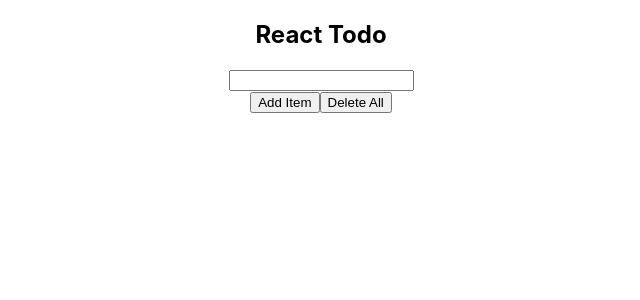
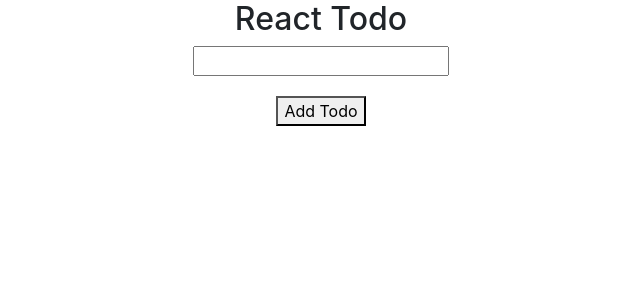
Before and after one commit to Huzaifa-Khan-Official/react-todo, a React (Create React App) app: page / in a window 1280 px wide. Shown: the top 300 px of the page, without its empty margins (319-959 px from the left). Built offline with nearby package versions, Linux system fonts and the light colour scheme.

Commit message:
still working

```diff
--- a/package.json
+++ b/package.json
@@ -7,9 +7,12 @@
     "@testing-library/react": "^13.4.0",
     "@testing-library/user-event": "^13.5.0",
     "antd": "^5.12.6",
+    "bootstrap": "^5.3.2",
     "react": "^18.2.0",
+    "react-bootstrap": "^2.9.2",
     "react-dom": "^18.2.0",
     "react-scripts": "5.0.1",
+    "sweetalert2": "^11.10.2",
     "web-vitals": "^2.1.4"
   },
   "scripts": {
--- a/public/index.html
+++ b/public/index.html
@@ -1,43 +1,25 @@
 <!DOCTYPE html>
 <html lang="en">
+
 <head>
   <meta charset="utf-8" />
   <link rel="icon" href="%PUBLIC_URL%/favicon.ico" />
   <meta name="viewport" content="width=device-width, initial-scale=1" />
   <meta name="theme-color" content="#000000" />
-    <meta
-      name="description"
-      content="Web site created using create-react-app"
-    />
+  <meta name="description" content="Web site created using create-react-app" />
   <link rel="apple-touch-icon" href="%PUBLIC_URL%/logo192.png" />
-    <!--
-      manifest.json provides metadata used when your web app is installed on a
-      user's mobile device or desktop. See https://developers.google.com/web/fundamentals/web-app-manifest/
-    -->
+  <link rel="stylesheet" href="https://cdn.jsdelivr.net/npm/bootstrap@5.3.2/dist/css/bootstrap.min.css">
+
   <link rel="manifest" href="%PUBLIC_URL%/manifest.json" />
-    <!--
-      Notice the use of %PUBLIC_URL% in the tags above.
-      It will be replaced with the URL of the `public` folder during the build.
-      Only files inside the `public` folder can be referenced from the HTML.
 
-      Unlike "/favicon.ico" or "favicon.ico", "%PUBLIC_URL%/favicon.ico" will
-      work correctly both with client-side routing and a non-root public URL.
-      Learn how to configure a non-root public URL by running `npm run build`.
-    -->
   <title>React App</title>
 </head>
+
 <body>
   <noscript>You need to enable JavaScript to run this app.</noscript>
   <div id="root"></div>
-    <!--
-      This HTML file is a template.
-      If you open it directly in the browser, you will see an empty page.
 
-      You can add webfonts, meta tags, or analytics to this file.
-      The build step will place the bundled scripts into the <body> tag.
+  <script src="https://cdn.jsdelivr.net/npm/bootstrap@5.3.2/dist/js/bootstrap.bundle.min.js"></script>
+</body>
 
-      To begin the development, run `npm start` or `yarn start`.
-      To create a production bundle, use `npm run build` or `yarn build`.
-    -->
-  </body>
 </html>
--- a/src/App.css
+++ b/src/App.css
@@ -5,6 +5,14 @@
 .App-logo {
   height: 40vmin;
   pointer-events: none;
+}
+
+.btnsDiv {
+  margin: 20px 0;
+  display: flex;
+  justify-content: center;
+  align-items: center;
+  gap: 10px;
 }
 
 @media (prefers-reduced-motion: no-preference) {
--- a/src/App.jsx
+++ b/src/App.jsx
@@ -1,5 +1,6 @@
 import { useState } from 'react';
 import './App.css';
+import Swal from 'sweetalert2'
 
 function App() {
   const [todos, setTodos] = useState([]);
@@ -7,16 +8,36 @@ function App() {
   const [editIndex, setEditIndex] = useState(null);
 
   const addTodo = () => {
-    if (editIndex !== null) {
-      const updatedTodos = [...todos];
-      updatedTodos[editIndex] = value;
-      setTodos(updatedTodos);
-      setEditIndex(null);
+    if (value !== "") {
+
+      if (editIndex !== null) {
+        const updateTodos = [...todos];
+        updateTodos[editIndex] = value;
+        setTodos(updateTodos);
+        setEditIndex(null);
+      } else {
+        setTodos([...todos, value]);
+      }
+
+      setValue("");
+
     } else {
-      setTodos([...todos, value]);
+      Swal.fire({
+        icon: "error",
+        title: "Oops...",
+        text: "Something went wrong!",
+      });
+
+      // Swal.fire({
+      //   icon: "error",
+      //   title: "Oops",
+
+      // })
+
+      // alert("please write something")
     }
 
-    setValue("");
+
   };
 
   const handleKeyPress = (e) => {
@@ -35,7 +56,7 @@ function App() {
   const editTodo = (index) => {
     setEditIndex(index);
     setValue(todos[index]);
-  };
+  }
 
   return (
     <div className="App">
@@ -45,19 +66,23 @@ function App() {
           type="text"
           value={value}
           onChange={(e) => setValue(e.target.value)}
-          onKeyDown={handleKeyPress}
+          onKeyUp={handleKeyPress}
         />
       </div>
       <div className="btnsDiv">
-        <button onClick={addTodo}>{editIndex !== null ? 'Edit Todo' : 'Add Item'}</button>
-        <button onClick={() => setTodos([])}>Delete All</button>
+        <button onClick={addTodo}>
+          {editIndex !== null ? "Edit Todo" : "Add Todo"}
+        </button>
+        <button onClick={() => setTodos([])} style={{ display: todos.length > 0 ? "block" : "none" }}>Delete All</button>
       </div>
       <ul>
         {todos.map((todo, index) => (
           <li key={index}>
             {todo}
             <div className="editDelBtns">
-              <button className="editBtn" onClick={() => editTodo(index)}>
+              <button className="editBtn"
+                onClick={() => editTodo(index)}
+              >
                 Edit
               </button>
               <button className="deleteBtn" onClick={() => deleteTodo(index)}>
```
Also changed, not shown: 1 other file (tests, documents, lock files or other folders). Lines whose indentation alone changed are shown as unchanged.
